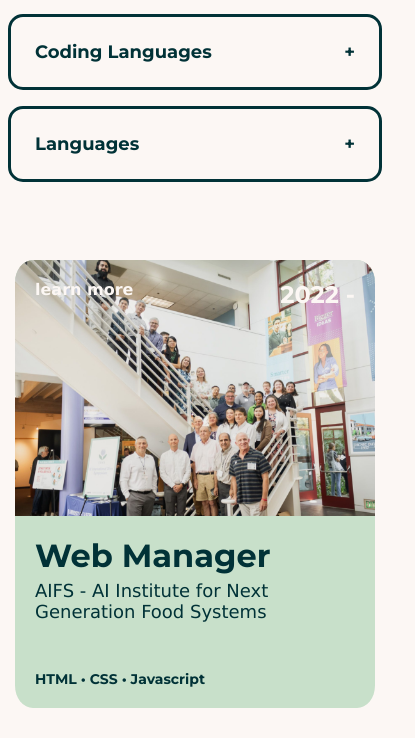
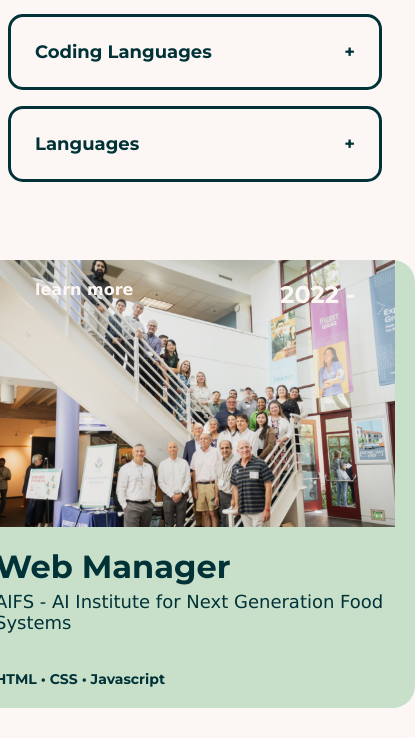
Before and after one commit to juliaalberto/julia_alberto, a React (Create React App) app: page /work in a window 390 px wide. Shown: the part 1204-1942 px from the top of the page, 415 px wide, since content can reach past the window. Built offline with nearby package versions, Linux system fonts and the light colour scheme.

Commit message:
Figuring out Card spacing

```diff
--- a/src/components/Work/WorkCards/WorkCard.css
+++ b/src/components/Work/WorkCards/WorkCard.css
@@ -110,12 +110,7 @@
 
 /* Tablet */
 @media (max-width: 820px) {
-
-}
-
-/* Phone */
-@media (max-width: 414px) {
-    /* .InfoCardContainer img{
+    .InfoCardContainer img{
         width: 25em;
     }
     .InfoCardTopText{
@@ -123,6 +118,11 @@
     }
     .InfoCardContainer{
         width: 25em;
-    } */
+    }
+}
+
+/* Phone */
+@media (max-width: 414px) {
+
 
 }
```
